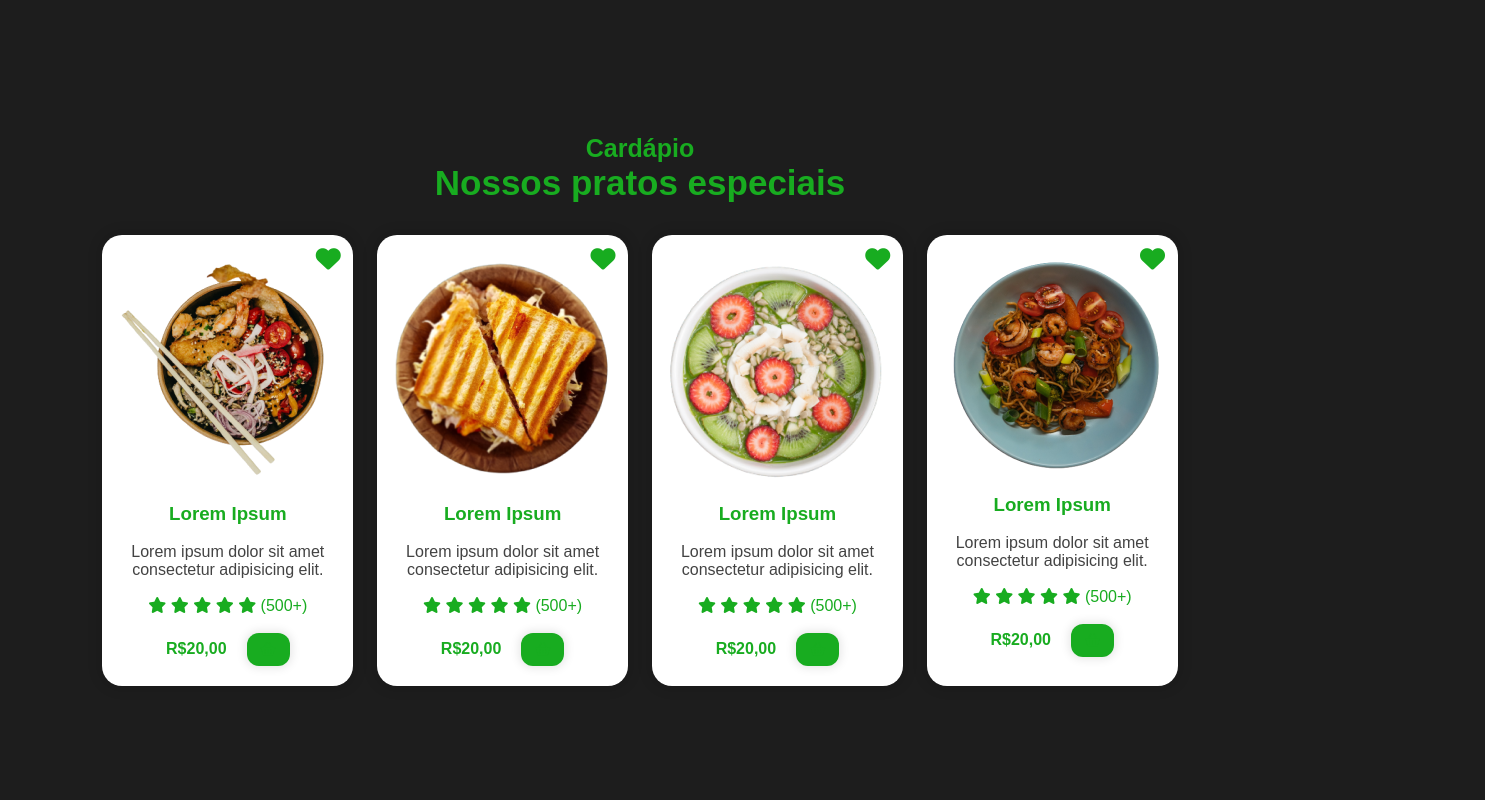
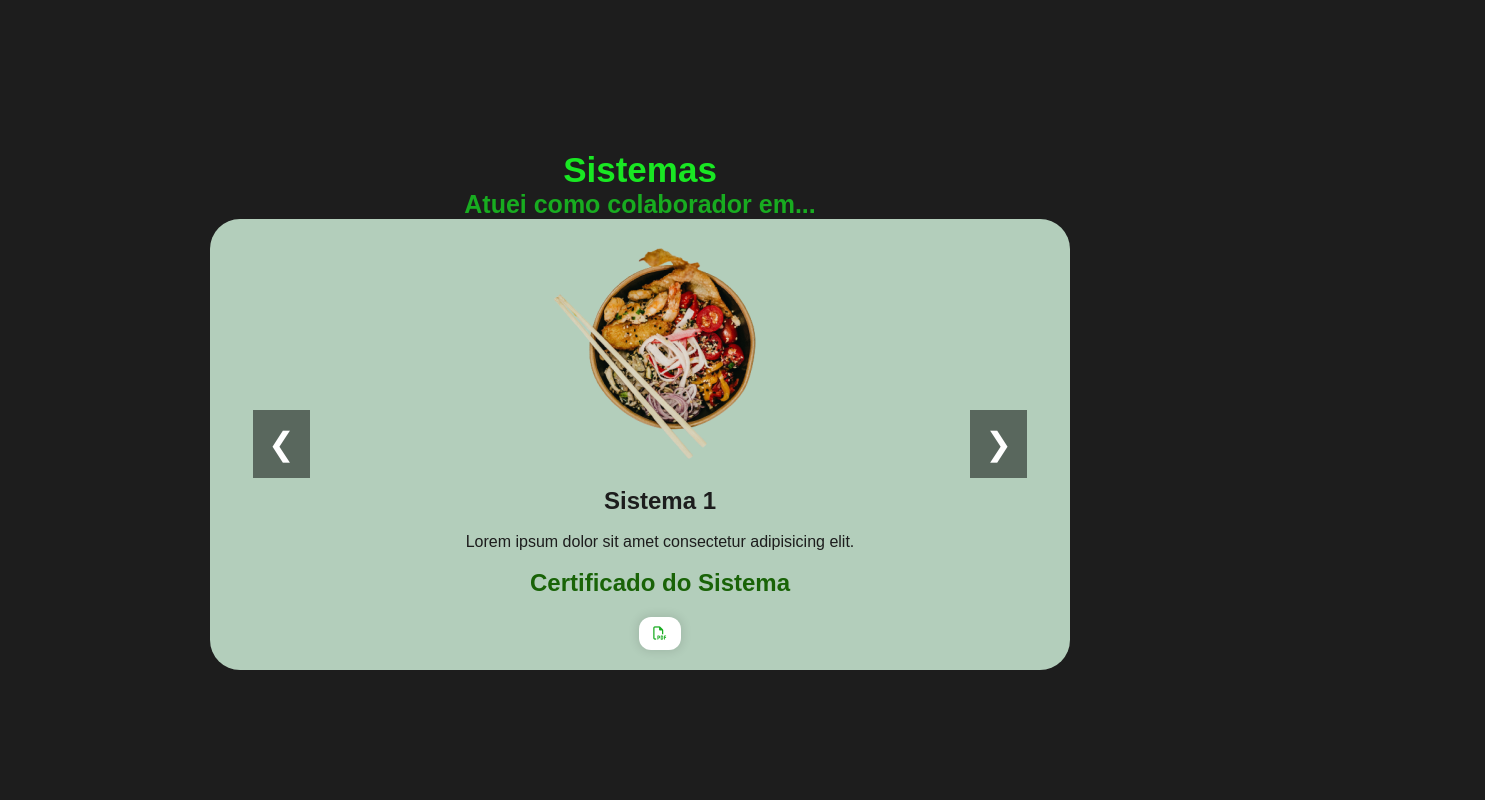
Before and after one commit to Edgarvital/portfolio, a plain HTML site: page index.html in a window 1280 px wide. Shown: the part 900-1700 px from the top of the page, 1485 px wide, since content can reach past the window. Drawn offline with nearby package versions, Linux system fonts and the light colour scheme; a web font is replaced by a local one.

Commit message:
iniciando a parte dos sistemas e ajustes gerais

```diff
--- a/index.html
+++ b/index.html
@@ -26,12 +26,13 @@
                     <a href="#experiences">Experiências</a>
                 </li>
             </ul>
+
             <select class="select-language" id="language_select">
                 <option value="pt-br">PT-BR</option>
                 <option value="en">EN</option>
             </select>
 
-            <button id="mobile_button">
+            <button id="mobile_btn">
                 <i class="fa-solid fa-bars"></i>
             </button>
         </nav>
@@ -73,149 +74,64 @@
         </section>
 
         <section id="systems">
-            <h2 class="section-title">Cardápio</h2>
-            <h3 class="section-subtitle">Nossos pratos especiais</h3>
+            <h2 class="section-title">Sistemas</h2>
+            <h3 class="section-subtitle">Atuei como colaborador em...</h3>
 
-            <div id="dishes">
-                <div class="dish">
-                    <div class="dish-heart">
-                        <i class="fa-solid fa-heart"></i>
+            <div id="carousel" class="carousel-container">
+                <div class="carousel-slide">
+                    <div class="carousel-item">
+                        <div class="item-info">
+                            <img src="src/images/dish.png" class="system-image" alt="">
+                            <h3 class="system-title">Sistema 1</h3>
+                            <span class="system-description">
+                                Lorem ipsum dolor sit amet consectetur adipisicing elit.
+                            </span>
+
+                            <div class="system-certification">
+                                <h3 class="system-certification-label">Certificado do Sistema</h3>
+                                <button class="btn-default">
+                                    <i class="fa-regular fa-file-pdf"></i>
+                                </button>
+                            </div>
+                        </div>
                     </div>
 
-                    <img src="src/images/dish.png" class="dish-image" alt="">
+                    <div class="carousel-item">
+                        <div class="item-info">
+                            <img src="src/images/dish2.png" class="system-image" alt="">
+                            <h3 class="system-title">Sistema 2</h3>
+                            <span class="system-description">
+                                Lorem ipsum dolor sit amet consectetur adipisicing elit.
+                            </span>
 
-                    <h3 class="dish-title">
-                        Lorem Ipsum
-                    </h3>
-
-                    <span class="dish-description">
-                        Lorem ipsum dolor sit amet consectetur adipisicing elit.
-                    </span>
-
-                    <div class="dish-rate">
-                        <i class="fa-solid fa-star"></i>
-                        <i class="fa-solid fa-star"></i>
-                        <i class="fa-solid fa-star"></i>
-                        <i class="fa-solid fa-star"></i>
-                        <i class="fa-solid fa-star"></i>
-                        <span>(500+)</span>
-                    </div>
-
-                    <div class="dish-price">
-                        <h4>R$20,00</h4>
-                        <button class="btn-default">
-                            <i class="fa-solid fa-basket-shopping"></i>
-                        </button>
+                            <div class="system-certification">
+                                <h3 class="system-certification-label">Certificado do Sistema</h3>
+                                <button class="btn-default">
+                                    <i class="fa-regular fa-file-pdf"></i>
+                                </button>
+                            </div>
+                        </div>
                     </div>
                 </div>
 
-                <div class="dish">
-                    <div class="dish-heart">
-                        <i class="fa-solid fa-heart"></i>
-                    </div>
-
-                    <img src="src/images/dish2.png" class="dish-image" alt="">
-
-                    <h3 class="dish-title">
-                        Lorem Ipsum
-                    </h3>
-
-                    <span class="dish-description">
-                        Lorem ipsum dolor sit amet consectetur adipisicing elit.
-                    </span>
-
-                    <div class="dish-rate">
-                        <i class="fa-solid fa-star"></i>
-                        <i class="fa-solid fa-star"></i>
-                        <i class="fa-solid fa-star"></i>
-                        <i class="fa-solid fa-star"></i>
-                        <i class="fa-solid fa-star"></i>
-                        <span>(500+)</span>
-                    </div>
-
-                    <div class="dish-price">
-                        <h4>R$20,00</h4>
-                        <button class="btn-default">
-                            <i class="fa-solid fa-basket-shopping"></i>
-                        </button>
-                    </div>
-                </div>
-
-                <div class="dish">
-                    <div class="dish-heart">
-                        <i class="fa-solid fa-heart"></i>
-                    </div>
-
-                    <img src="src/images/dish3.png" class="dish-image" alt="">
-
-                    <h3 class="dish-title">
-                        Lorem Ipsum
-                    </h3>
-
-                    <span class="dish-description">
-                        Lorem ipsum dolor sit amet consectetur adipisicing elit.
-                    </span>
-
-                    <div class="dish-rate">
-                        <i class="fa-solid fa-star"></i>
-                        <i class="fa-solid fa-star"></i>
-                        <i class="fa-solid fa-star"></i>
-                        <i class="fa-solid fa-star"></i>
-                        <i class="fa-solid fa-star"></i>
-                        <span>(500+)</span>
-                    </div>
-
-                    <div class="dish-price">
-                        <h4>R$20,00</h4>
-                        <button class="btn-default">
-                            <i class="fa-solid fa-basket-shopping"></i>
-                        </button>
-                    </div>
-                </div>
-
-                <div class="dish">
-                    <div class="dish-heart">
-                        <i class="fa-solid fa-heart"></i>
-                    </div>
-
-                    <img src="src/images/dish4.png" class="dish-image" alt="">
-
-                    <h3 class="dish-title">
-                        Lorem Ipsum
-                    </h3>
-
-                    <span class="dish-description">
-                        Lorem ipsum dolor sit amet consectetur adipisicing elit.
-                    </span>
-
-                    <div class="dish-rate">
-                        <i class="fa-solid fa-star"></i>
-                        <i class="fa-solid fa-star"></i>
-                        <i class="fa-solid fa-star"></i>
-                        <i class="fa-solid fa-star"></i>
-                        <i class="fa-solid fa-star"></i>
-                        <span>(500+)</span>
-                    </div>
-
-                    <div class="dish-price">
-                        <h4>R$20,00</h4>
-                        <button class="btn-default">
-                            <i class="fa-solid fa-basket-shopping"></i>
-                        </button>
-                    </div>
-                </div>
+                <!-- Navegação -->
+                <button class="prev" onclick="moveSlide(-1)">❮</button>
+                <button class="next" onclick="moveSlide(1)">❯</button>
             </div>
         </section>
+
+
+
 
         <section id="experiences">
             <img src="src/images/chef.png" id="testimonial_chef" alt="">
 
             <div id="testimonials_content">
                 <h2 class="section-title">
-                    Depoimentos
+                    Experiências
                 </h2>
                 <h3 class="section-subtitle">
-                    O que os clientes falam sobre nós
+                    Acadêmicas e Profissionais
                 </h3>
 
                 <div id="feedbacks">
@@ -288,6 +204,9 @@
             </div>
         </div>
     </footer>
-    <script src="src/javascript/script.js"></script>
+
+    <script src="src/javascript/animation_script.js"></script>
+    <script src="src/javascript/carrossel_script.js"></script>
+
 </body>
 </html>
--- /dev/null
+++ b/src/javascript/carrossel_script.js
@@ -0,0 +1,26 @@
+$(document).ready(function() {
+    let currentIndex = 0;
+
+    // Função para mover os slides (anterior ou próximo)
+    function moveSlide(direction) {
+        const slides = $('.carousel-item');
+        const totalSlides = slides.length;
+
+        // Calculando o próximo índice, garantindo que seja um valor válido (circular)
+        currentIndex = (currentIndex + direction + totalSlides) % totalSlides;
+
+        // Movendo o carrossel para o slide atual
+        $('.carousel-slide').css('transform', `translateX(-${currentIndex * 100}%)`);
+    }
+
+    moveSlide(0); // Inicia o carrossel mostrando o primeiro slide
+
+    // Função para alternar entre os itens do carrossel ao clicar nos botões de navegação
+    $('.prev').on('click', function() {
+        moveSlide(-1);  // Mover para o slide anterior
+    });
+
+    $('.next').on('click', function() {
+        moveSlide(1);  // Mover para o próximo slide
+    });
+});
--- a/src/styles/header.css
+++ b/src/styles/header.css
@@ -1,17 +1,20 @@
 header {
     width: 100%;
     padding: 28px 8%;
+    box-sizing: border-box;
     position: sticky;
     top: 0;
     background-color: var(--color-primary-1);
     z-index: 3;
 }
 
+
 #navbar {
     width: 100%;
     display: flex;
     align-items: center;
     justify-content: space-between;
+    position: relative; /* Isso ajuda a garantir que o conteúdo dentro do navbar fique bem posicionado */
 }
 
 #nav_logo {
--- a/src/styles/styles.css
+++ b/src/styles/styles.css
@@ -16,6 +16,7 @@
 
     --color-neutral-0: #fff;
     --color-neutral-1: #1d1d1d;
+    --color-neutral-2: #b3cebb;
 }
 
 * {
@@ -30,6 +31,14 @@
 
   html {
     scroll-behavior: smooth;
+}
+
+body {
+    margin: 0;
+    padding: 0;
+    overflow-x: hidden;
+    background-color: var(--color-neutral-1);
+
 }
 
 body {
@@ -77,7 +86,7 @@ section {
     display: flex;
     align-items: center;
     justify-content: center;
-    background-color: var(--color-primary-text);
+    background-color: var(--color-neutral-0);
     border-radius: 12px;
     padding: 10px 14px;
     font-weight: 600;
@@ -87,7 +96,7 @@ section {
 }
 
 .btn-default:hover {
-    background-color: var(--color-primary-3);
+    background-color: var(--color-neutral-2);
 }
 
 .social-media-buttons {
@@ -115,10 +124,10 @@ section {
 }
 
 .section-title {
-    color: var(--color-primary-6);
-    font-size: 1.563rem;
+    color: var(--color-active-text);
+    font-size: 2.1875rem;
 }
 
 .section-subtitle {
-    font-size: 2.1875rem;
+    font-size: 1.563rem;
 }
--- a/src/styles/systems.css
+++ b/src/styles/systems.css
@@ -6,75 +6,115 @@
     min-height: 100vh;
 }
 
-#dishes {
-    width: 100%;
-    display: flex;
-    justify-content: center;
-    gap: 24px;
-    margin-top: 32px;
+.carousel-container {
+    position: relative;
+    width: 80%;
+    overflow: hidden;
+    border-radius: 30px;
+    background-color: var(--color-neutral-2);
 }
 
-.dish {
+.carousel-slide {
     display: flex;
-    flex-direction: column;
+    transition: transform 0.5s ease;
+}
+
+.carousel-item {
+    min-width: 100%;
+    display: flex;
+    flex-direction: row;
     align-items: center;
-    border-radius: 20px;
-    gap: 18px;
-    width: 25%;
+    justify-content: center;
+    gap: 30px; /* Espaço entre as imagens e as informações */
     padding: 20px;
-    background-color: var(--color-neutral-0);
     box-shadow: 0px 0px 12px 4px rgba(0, 0, 0, 0.1);
     position: relative;
     overflow: hidden;
 }
 
-.dish-heart {
-    position: absolute;
-    background-color: var(--color-primary-6);
+.item-info {
     display: flex;
+    flex-direction: column;
     align-items: center;
-    justify-content: center;
-    font-size: 1.563rem;
-    color: var(--color-primary-1);
-    width: 70px;
-    height: 70px;
-    right: -10px;
-    top: -10px;
-    border-radius: 0px 37.5px 0px 42.5px;
+    gap: 18px;
+    text-align: center;
+    width: 50%; /* Ajuste o tamanho do card de informações */
 }
 
-.dish-description {
-    color: #434343;
-    text-align: center;
+.system-image {
+    max-width: 100%;
+    height: auto;
+    border-radius: 10px;
 }
 
-.dish-rate i {
-    color: var(--color-primary-6);
+.system-title {
+    font-size: 1.5rem;
+    font-weight: bold;
+    color: var(--color-neutral-1);;
 }
 
-.dish-price {
-    display: flex;
-    align-items: center;
-    gap: 20px;
+.system-certification-label {
+    font-size: 1.5rem;
+    font-weight: bold;
+    color: var(--color-primary-2);
+}
+
+.system-description {
+    color: var(--color-neutral-1);;
+    font-size: 1rem;
+    max-width: 400px;
+}
+
+.system-certification {
+    display: flex; /* Usa flexbox */
+    flex-direction: column; /* Organiza os itens em coluna */
+    align-items: center; /* Centraliza os itens horizontalmente */
+    justify-content: center; /* Centraliza os itens verticalmente (opcional) */
+    gap: 20px; /* Espaçamento entre os itens */
+}
+
+/* Navegação */
+.prev, .next {
+    position: absolute;
+    top: 50%;
+    transform: translateY(-50%);
+    background-color: rgba(0, 0, 0, 0.5);
+    color: white;
+    border: none;
+    padding: 15px;
+    font-size: 2rem;
+    cursor: pointer;
+    z-index: 10;
+}
+
+.prev {
+    left: 5%;
+}
+
+.next {
+    right: 5%;
 }
 
 @media screen and (max-width: 1170px) {
-    #dishes {
-        flex-wrap: wrap;
-        justify-content: center;
+    #systems .carousel-container {
+        width: 90%;
     }
-
-    .dish {
-        width: calc(50% - 12px);
+    .item-info {
+        width: 60%;
     }
 }
 
 @media screen and (max-width: 600px) {
-    .dish {
-        width: 100%;
+    .carousel-item {
+        flex-direction: column;
+        gap: 20px;
+    }
+    .item-info {
+        width: 80%;
     }
 
-    #systems .section-subtitle {
-        text-align: center;
+    .prev, .next {
+        font-size: 1.5rem;
+        padding: 10px;
     }
 }
```
Also changed, not shown: src/javascript/animation_script.js (renamed from src/javascript/script.js).
